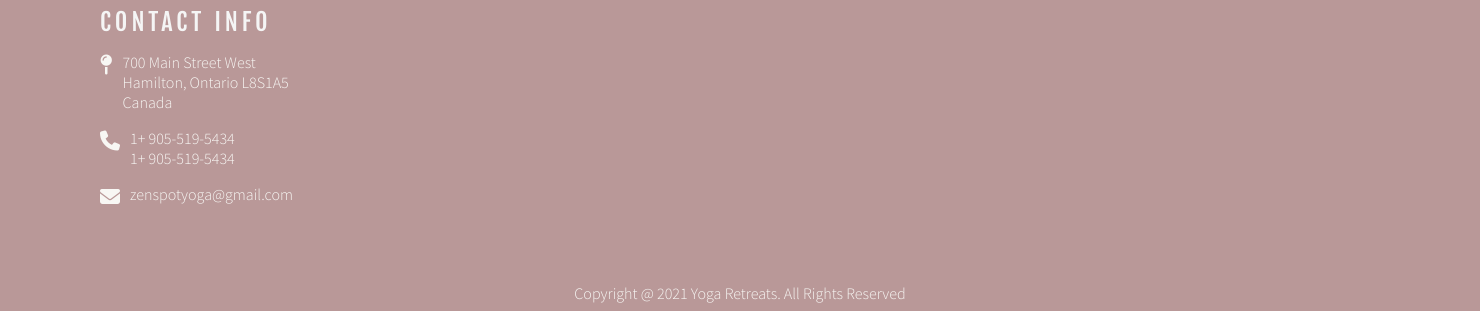
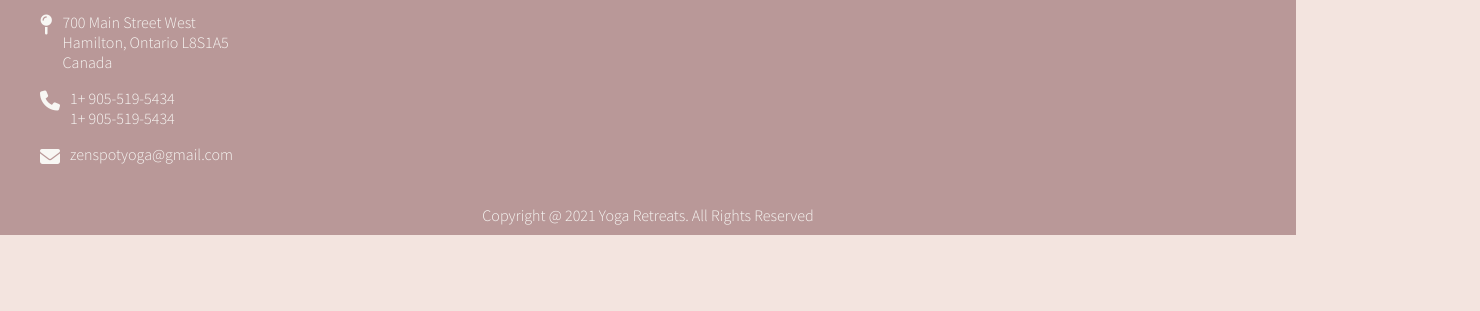
Before and after one commit to itsdanig/projecthtmlcss, a plain HTML site: page index.html in a window 1280 px wide. Shown: the part 3122-3433 px from the top of the page, 1480 px wide, since content can reach past the window. After the commit the page ends 3357 px from the top, so only its background shows below. Drawn offline with Linux system fonts and the light colour scheme.

Commit message:
Fix padding on footer section in document

```diff
--- a/assets/css/style.css
+++ b/assets/css/style.css
@@ -103,7 +103,7 @@ h1, h2 {
 
 
 .about .text-box {
-    background-color: rgb(243, 228, 223);
+    background-color: rgb(206, 184, 189);
     margin: 30px;
     margin-bottom: 50px;
     width: 350px;
@@ -237,8 +237,6 @@ h1, h2 {
 }
 
 
-
-
 /* media queries */
 
 /* for large to medium screens size from 950px and down */
@@ -289,6 +287,7 @@ h1, h2 {
     }
 }
 
+
 /* media queries medium screen size  */
 
 @media (max-width: 600px) {
@@ -337,9 +336,9 @@ h1, h2 {
 
 footer {
     position: relative;
-    width: 100%;
+    width: 95%;
     height: auto;
-    padding: 50px 100px;
+    padding: 10px 40px;
     background-color: rgb(185, 152, 152);
     display: flex;
     justify-content: space-between;
@@ -366,6 +365,7 @@ footer .footer-container .abt-us-footer h2 {
     color: whitesmoke;
     font-weight: 500;
     margin-bottom: 15px;
+    text-align: center;
 }
 
 footer .footer-container .abt-us-footer h2:before {
@@ -381,7 +381,10 @@ footer .footer-container .abt-us-footer h2:before {
 
 footer p  {
     color: whitesmoke;
+    text-align: center;
 }
+
+/* social media */
 
 .socials {
     margin-top: 20px;
@@ -393,14 +396,13 @@ footer p  {
 }
 
 .socials li a {
-    display: inline-block;
     width: 40px;
     height: 40px;
     background: rgb(243, 228, 223);
     display: flex;
     justify-content: center;
     align-items: center;
-    margin-right: 10px;
+    margin-right: 30px;
     text-decoration: none;
     border-radius: 4px;
     font-size: 30px;
@@ -475,9 +477,9 @@ footer p  {
 }
 
 .copyright-text {
-    width: 100%;
+    width: 95%;
     background: rgb(185, 152, 152);
-    padding: 8px 100px;
+    padding: 10px 40px;
     text-align: center;
     color: rgb(248, 247, 244);
 }
```
